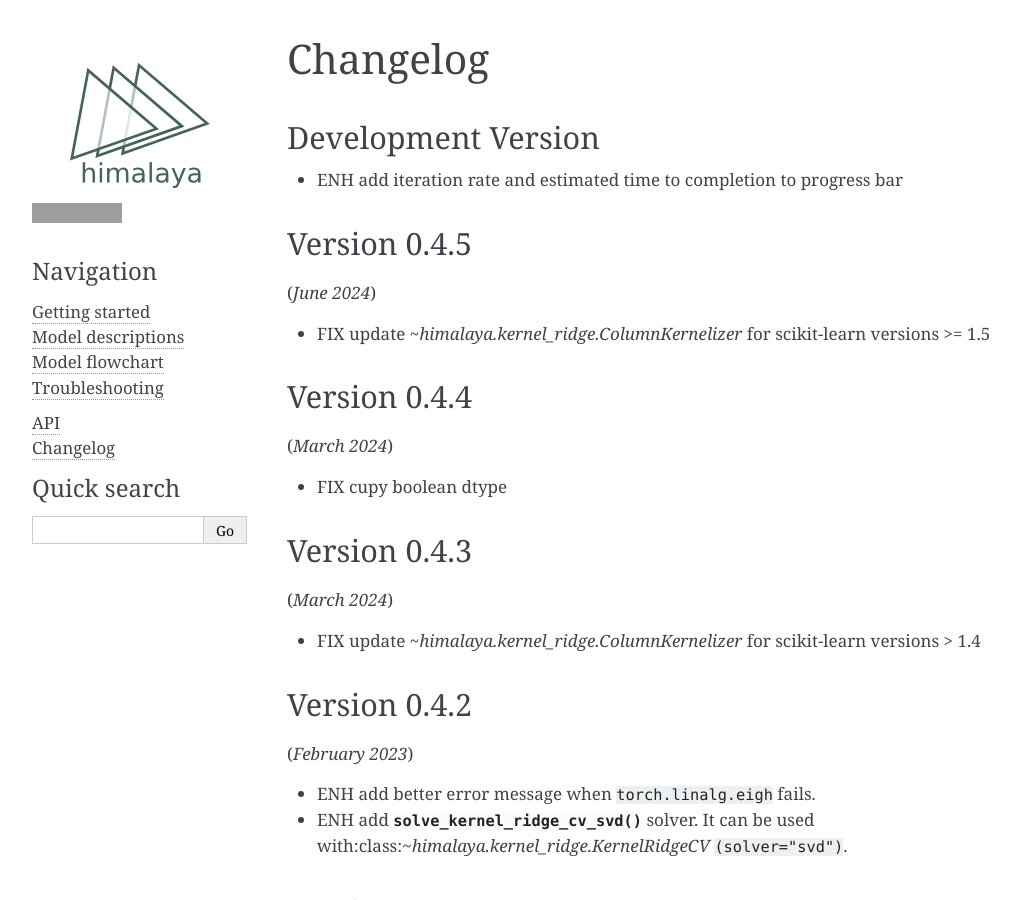
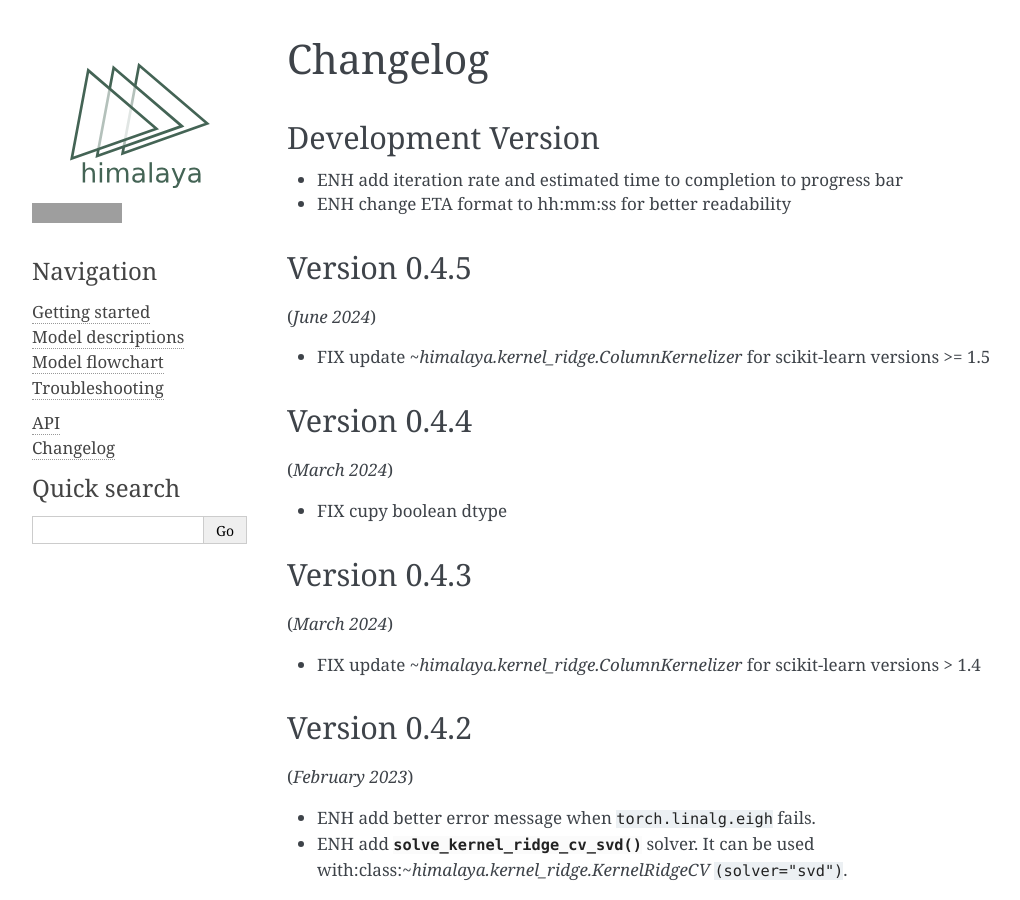
Before and after one commit to gallantlab/himalaya, a Sphinx documentation site: the page built from doc/changelog.rst, in a window 1280 px wide and 900 px high. Shown: the whole window, without its empty margins (18-1038 px from the left). Built offline with Sphinx 7.4.7, drawn with Linux system fonts in a browser that asks for light colours; pages that are not in the unit, such as notebooks, are missing from menus; the version number could not be read and is left out; grey boxes are pictures that could not be loaded.

Commit message:
Update changelog for ETA format change
Co-authored-by: mvdoc <6150554+mvdoc@users.noreply.github.com>

```diff
--- a/doc/changelog.rst
+++ b/doc/changelog.rst
@@ -5,6 +5,7 @@ Development Version
 -------------------
 
 - ENH add iteration rate and estimated time to completion to progress bar
+- ENH change ETA format to hh:mm:ss for better readability
 
 Version 0.4.5
 -------------
```
